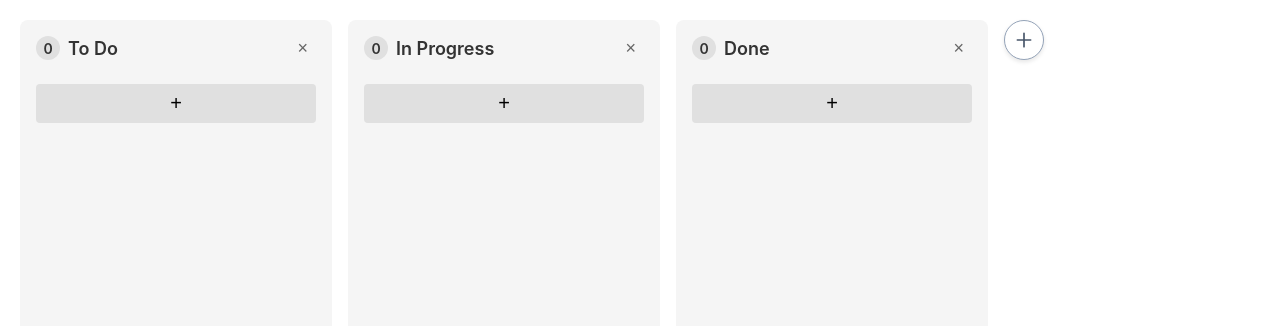
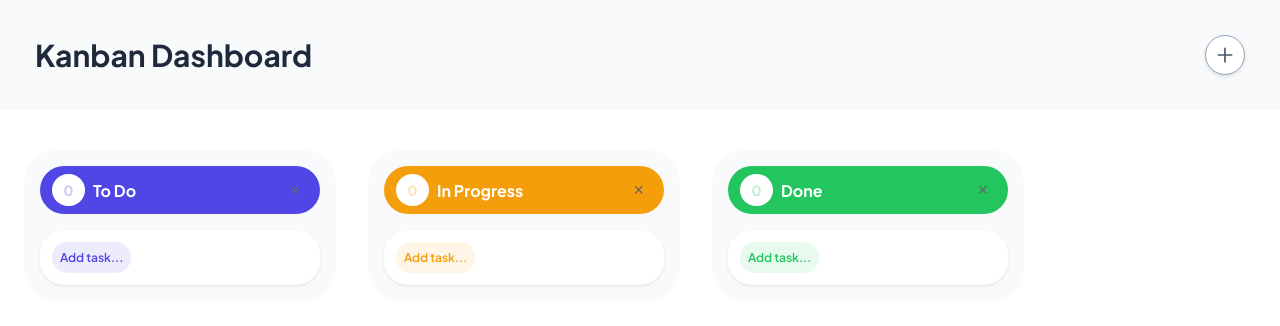
Before and after one commit to StefaniaGritskevich/Modsen_Practice, a React (Create React App) app: page / in a window 1280 px wide. Shown: the top 326 px of the page. Built offline with nearby package versions, Linux system fonts and the light colour scheme.

Commit message:
style(components): update multiple UI styles
- Redesigned AddColumn button with circular shape
- Updated TaskCard borders and shadows
- Improved Column header colors
- Adjusted spacing in KanbanBoard
- Unified color palette across components

```diff
--- a/package.json
+++ b/package.json
@@ -12,6 +12,7 @@
     "@types/react": "^19.1.8",
     "@types/react-dom": "^19.1.6",
     "@types/styled-components": "^5.1.34",
+    "polished": "^4.3.1",
     "react": "^19.1.0",
     "react-dnd": "^16.0.1",
     "react-dnd-html5-backend": "^16.0.1",
--- a/src/App.css
+++ b/src/App.css
@@ -1,3 +1,4 @@
+@import url('https://fonts.googleapis.com/css2?family=Plus+Jakarta+Sans:wght@400;500;600;700&display=swap');
 .App {
   text-align: center;
 }
--- a/src/components/Column/index.tsx
+++ b/src/components/Column/index.tsx
@@ -2,10 +2,10 @@ import React, { useState } from 'react';
 import { useDrop } from 'react-dnd';
 import { useSelector, useDispatch } from 'react-redux';
 import { RootState } from '../../store';
-import { ColumnContainer, ColumnTitle, TaskList, AddTaskButton, DeleteColumnButton } from './styles';
+import { ColumnContainer, ColumnTitle, TaskList, AddTaskButton, DeleteColumnButton, AddTaskButtonContainer } from './styles';
 import TaskCard from '../TaskCard';
 import AddTask from '../AddTask';
-import { ItemTypes } from '../../store/types';
+import { ItemTypes, DragItem } from '../../store/types'; // Добавляем импорт DragItem
 import { deleteColumn } from '../../store/kanbanSlice';
 
 interface ColumnProps {
@@ -25,6 +25,15 @@ const Column: React.FC<ColumnProps> = ({ column, moveTask }) => {
 
   const [, drop] = useDrop({
     accept: ItemTypes.TASK,
+    hover: (item: DragItem, monitor) => {
+      if (!monitor.isOver({ shallow: true })) return;
+
+      if (item.columnId !== column.id) {
+        moveTask(item.index, 0, item.columnId, column.id);
+        item.index = 0;
+        item.columnId = column.id;
+      }
+    },
     drop: () => ({ columnId: column.id }),
   });
 
@@ -36,10 +45,10 @@ const Column: React.FC<ColumnProps> = ({ column, moveTask }) => {
 
   return (
     <ColumnContainer ref={drop}>
-      <ColumnTitle>
-        <span>{tasks.length}</span> {column.title}
-        <DeleteColumnButton onClick={handleDeleteColumn}>×</DeleteColumnButton>
-      </ColumnTitle>
+        <ColumnTitle color={column.color}>
+            <span>{tasks.length}</span> {column.title}
+            <DeleteColumnButton onClick={handleDeleteColumn}>×</DeleteColumnButton>
+        </ColumnTitle>
       <TaskList>
         {tasks.map((task, index) => (
           <TaskCard
@@ -51,7 +60,15 @@ const Column: React.FC<ColumnProps> = ({ column, moveTask }) => {
           />
         ))}
       </TaskList>
-      <AddTaskButton onClick={() => setIsAddingTask(true)}>+</AddTaskButton>
+      <AddTaskButtonContainer>
+        <AddTaskButton
+          onClick={() => setIsAddingTask(true)}
+          color={column.color}
+        >
+          Add task...
+        </AddTaskButton>
+      </AddTaskButtonContainer>
+
       {isAddingTask && (
         <AddTask
           columnId={column.id}
--- a/src/components/Column/styles.ts
+++ b/src/components/Column/styles.ts
@@ -1,8 +1,9 @@
 import styled from 'styled-components';
+import { rgba } from 'polished';
 
 export const ColumnContainer = styled.div<{ ref?: any }>`
-  background-color: #f5f5f5;
-  border-radius: 8px;
+  background-color: #F8FAFC;
+  border-radius: 32px;
   padding: 16px;
   width: 280px;
   margin-right: 16px;
@@ -22,22 +23,27 @@ export const DeleteColumnButton = styled.button`
   }
 `;
 
-export const ColumnTitle = styled.h2`
-  font-size: 18px;
-  font-weight: 600;
+export const ColumnTitle = styled.div<{ color: string }>`
+  font-size: 16px;
+  font-weight: 700;
   margin: 0 0 16px 0;
-  color: #333;
+  color: #ffffff;
   display: flex;
   align-items: center;
+  padding: 8px 12px;
+  border-radius: 9999px;
+  background-color: ${props => props.color};
+  font-family: 'Plus Jakarta Sans', sans-serif;
 
   span {
     display: inline-flex;
     align-items: center;
     justify-content: center;
-    width: 24px;
-    height: 24px;
-    background-color: #e0e0e0;
-    border-radius: 50%;
+    width: 33px;
+    height: 32px;
+    background-color: #ffffff;
+    color: ${props => rgba(props.color, 0.3)};
+    border-radius: 1234px;
     margin-right: 8px;
     font-size: 14px;
   }
@@ -48,20 +54,34 @@ export const TaskList = styled.div`
   flex-direction: column;
 `;
 
-export const AddTaskButton = styled.button`
-  width: 100%;
+export const AddTaskButton = styled.button<{ color: string }>`
+
   padding: 8px;
-  background-color: #e0e0e0;
+  background-color: ${props => rgba(props.color, 0.1)};;
   border: none;
-  border-radius: 4px;
-  font-size: 20px;
+  border-radius: 1234px;
+  font-size: 12px;
+  font-weight: 600;
+  font-family: 'Plus Jakarta Sans', sans-serif;
+  color: ${props => props.color};
   cursor: pointer;
-  margin-top: 8px;
+  //margin-top: 8px;
   display: flex;
   align-items: center;
-  justify-content: center;
+  justify-content: flex-start;
+  transition: color 0.2s;
+  letter-spacing: -0.5%;
 
   &:hover {
-    background-color: #d0d0d0;
+    background-color: transparent;
   }
 `;
+
+export const AddTaskButtonContainer = styled.div`
+background-color: white;
+  border-radius: 24px;
+  padding: 12px;
+  //margin-bottom: 12px;
+  box-shadow: 0 1px 3px rgba(0, 0, 0, 0.1);
+  position: relative;
+`;
--- a/src/components/KanbanBoard/index.tsx
+++ b/src/components/KanbanBoard/index.tsx
@@ -9,9 +9,28 @@ import { moveTask } from '../../store/kanbanSlice';
 
 const BoardContainer = styled.div`
   display: flex;
-  padding: 20px;
+  padding: 24px;
+  gap: 16px;
   overflow-x: auto;
-  min-height: 80vh;
+  min-height: calc(100vh - 100px);
+  align-items: flex-start;
+`;
+
+const BoardHeader = styled.div`
+  display: flex;
+  justify-content: space-between;
+  align-items: center;
+  padding:35px;
+  margin-bottom: 16px;
+  background-color: #F8FAFC;
+`;
+
+const BoardTitle = styled.h1`
+  font-size: 30px;
+  font-weight: 800;
+  color: #1e293b;
+  font-family: 'Plus Jakarta Sans', sans-serif;
+  margin: 0;
 `;
 
 export const KanbanBoard = () => {
@@ -29,6 +48,11 @@ export const KanbanBoard = () => {
   };
 
   return (
+    <div>
+      <BoardHeader>
+        <BoardTitle>Kanban Dashboard</BoardTitle>
+        <AddColumn />
+      </BoardHeader>
       <DndProvider backend={HTML5Backend}>
         <BoardContainer>
           {columns.map((column) => (
@@ -38,9 +62,9 @@ export const KanbanBoard = () => {
               moveTask={handleMoveTask}
             />
           ))}
-        <AddColumn />
         </BoardContainer>
       </DndProvider>
+    </div>
   );
 };
 
--- a/src/components/TaskCard/index.tsx
+++ b/src/components/TaskCard/index.tsx
@@ -1,21 +1,15 @@
-import React, {useState} from 'react';
+import React, { useState } from 'react';
 import { useDrag, useDrop } from 'react-dnd';
 import { useDispatch } from 'react-redux';
 import { updateTask, deleteTask } from '../../store/kanbanSlice';
 import { DragItem, ItemTypes } from '../../store/types';
 import { Task } from '../../store/types';
+import AddTask from '../AddTask'; // Импортируем компонент AddTask
 import {
   TaskCardContainer,
   TaskTitle,
   TaskDescription,
-  PriorityLabel,
-  EditForm,
-  EditInput,
-  EditTextarea,
-  PrioritySelect,
-  SaveButton,
-  DeleteButton,
-  NoPriorityOption
+  PriorityLabel
 } from './styles';
 
 interface TaskCardProps {
@@ -27,11 +21,6 @@ interface TaskCardProps {
 
 const TaskCard: React.FC<TaskCardProps> = ({ task, index, columnId, moveTask }) => {
   const [isEditing, setIsEditing] = useState(false);
-  const [editedTask, setEditedTask] = useState({
-    title: task.title,
-    description: task.description,
-    priority: task.priority
-  });
   const dispatch = useDispatch();
   const ref = React.useRef<HTMLDivElement>(null);
 
@@ -67,65 +56,40 @@ const TaskCard: React.FC<TaskCardProps> = ({ task, index, columnId, moveTask })
     setIsEditing(true);
   };
 
-  const handleSave = (e: React.FormEvent) => {
-    e.preventDefault();
+  const handleSave = (updatedTask: {
+    title: string;
+    description: string;
+    priority?: 'Low' | 'Medium' | 'High';
+  }) => {
     dispatch(updateTask({
       id: task.id,
       updates: {
-        title: editedTask.title,
-        description: editedTask.description,
-        priority: editedTask.priority || undefined
+        title: updatedTask.title,
+        description: updatedTask.description,
+        priority: updatedTask.priority
       }
     }));
     setIsEditing(false);
   };
 
-  const handleDelete = (e: React.MouseEvent) => {
-    e.stopPropagation();
+  const handleDelete = () => {
     dispatch(deleteTask(task.id));
-  };
-
-  const handleChange = (e: React.ChangeEvent<HTMLInputElement | HTMLTextAreaElement | HTMLSelectElement>) => {
-    const { name, value } = e.target;
-    setEditedTask(prev => ({
-      ...prev,
-      [name]: value === '' ? undefined : value
-    }));
   };
 
   if (isEditing) {
     return (
-      <EditForm onSubmit={handleSave}>
-        <PrioritySelect
-          name="priority"
-          value={editedTask.priority || ''}
-          onChange={handleChange}
-        >
-          <option value="">No priority</option>
-          <option value="Low">Low</option>
-          <option value="Medium">Medium</option>
-          <option value="High">High</option>
-        </PrioritySelect>
-
-        <EditInput
-          type="text"
-          name="title"
-          value={editedTask.title}
-          onChange={handleChange}
-          required
-        />
-
-        <EditTextarea
-          name="description"
-          value={editedTask.description}
-          onChange={handleChange}
-        />
-
-        <div style={{ display: 'flex', gap: '8px' }}>
-          <SaveButton type="submit">Save</SaveButton>
-          <DeleteButton type="button" onClick={handleDelete}>Delete</DeleteButton>
-        </div>
-      </EditForm>
+      <AddTask
+        columnId={columnId}
+        initialTask={{
+          title: task.title,
+          description: task.description,
+          priority: task.priority
+        }}
+        onSave={handleSave}
+        onDelete={handleDelete}
+        onClose={() => setIsEditing(false)}
+        isEditMode={true}
+      />
     );
   }
 
--- a/src/components/TaskCard/styles.ts
+++ b/src/components/TaskCard/styles.ts
@@ -1,19 +1,9 @@
 import styled from 'styled-components';
-
-// export const TaskCardContainer = styled.div`
-//   background-color: white;
-//   border-radius: 8px;
-//   padding: 16px;
-//   margin-bottom: 12px;
-//   box-shadow: 0 1px 3px rgba(0, 0, 0, 0.1);
-//   cursor: pointer;
-//   position: relative;
-// `;
 
 export const TaskCardContainer = styled.div<{ priority?: 'Low' | 'Medium' | 'High', isDragging?: boolean }>`
   background-color: white;
-  border-radius: 8px;
-  padding: 16px;
+  border-radius: 24px;
+  padding: 12px;
   margin-bottom: 12px;
   box-shadow: 0 1px 3px rgba(0, 0, 0, 0.1);
   cursor: grab;
@@ -30,11 +20,11 @@ export const TaskCardContainer = styled.div<{ priority?: 'Low' | 'Medium' | 'Hig
 export const PriorityLabel = styled.span<{ priority: 'Low' | 'Medium' | 'High' }>`
   display: inline-block;
   padding: 4px 8px;
-  border-radius: 4px;
+  border-radius: 1234px;
   font-size: 12px;
-  font-weight: 500;
+  font-weight: 600;
   margin-bottom: 8px;
-  text-transform: uppercase;
+  font-family: 'Plus Jakarta Sans', sans-serif;
 
   background-color: ${({ priority }) =>
     priority === 'High'
@@ -54,26 +44,30 @@ export const PriorityLabel = styled.span<{ priority: 'Low' | 'Medium' | 'High' }
 export const TaskTitle = styled.h3`
   margin: 0 0 8px 0;
   font-size: 16px;
-  font-weight: 600;
-  color: #333;
+  font-weight: 700;
+  color: #1E293B;
+  font-family: 'Plus Jakarta Sans', sans-serif;
 `;
 
 export const TaskDescription = styled.p`
   margin: 0;
-  font-size: 14px;
-  color: #666;
-  line-height: 1.4;
+  font-size: 16px;
+  font-weight: 400;
+  font-family: 'Plus Jakarta Sans', sans-serif;
+  color: #475569;
+  line-height: 1.6;
+  letter-spacing: 0px;
 `;
 
 export const EditForm = styled.form`
   display: flex;
   flex-direction: column;
-  gap: 12px;
-  padding: 16px;
+  gap: 16px;
+  padding: 12px;
   background-color: white;
-  border-radius: 8px;
-  box-shadow: 0 1px 3px rgba(0, 0, 0, 0.1);
-  margin-bottom: 12px;
+  border-radius: 24px;
+  box-shadow: 0 4px 12px rgba(0, 0, 0, 0.1);
+  width: 100%;
 `;
 
 export const EditInput = styled.input`
```
Also changed, not shown: src/store/types.ts (+7 -0 lines), 1 other file (tests, documents, lock files or other folders). Lines whose indentation alone changed are shown as unchanged.
